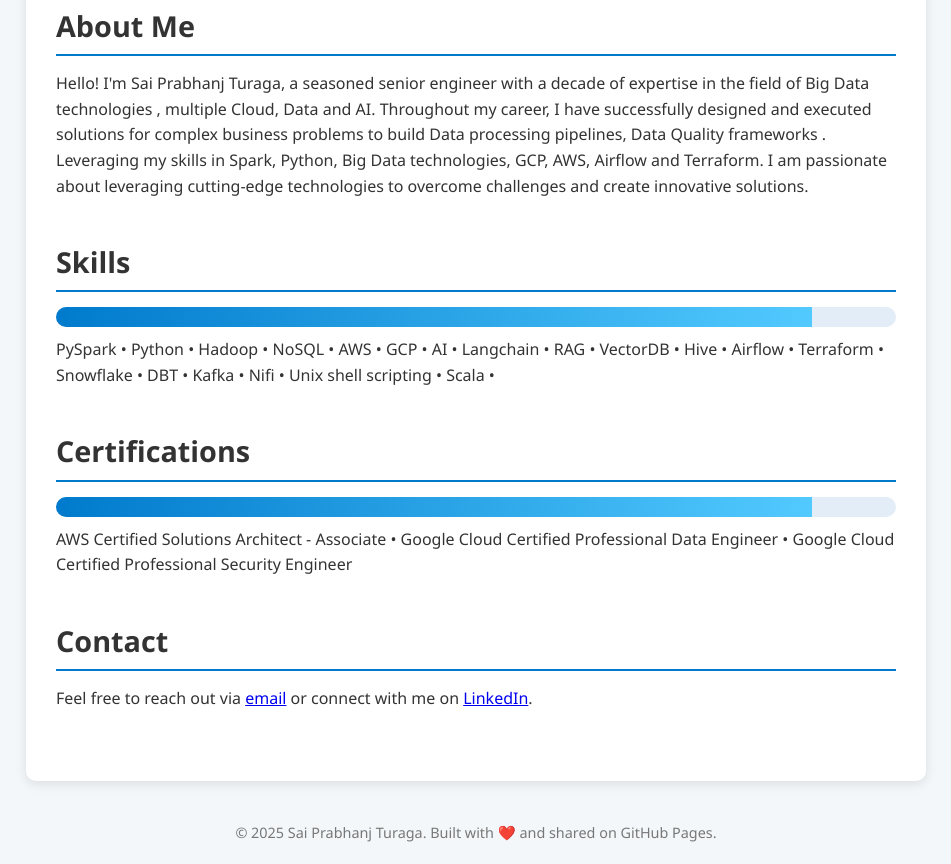
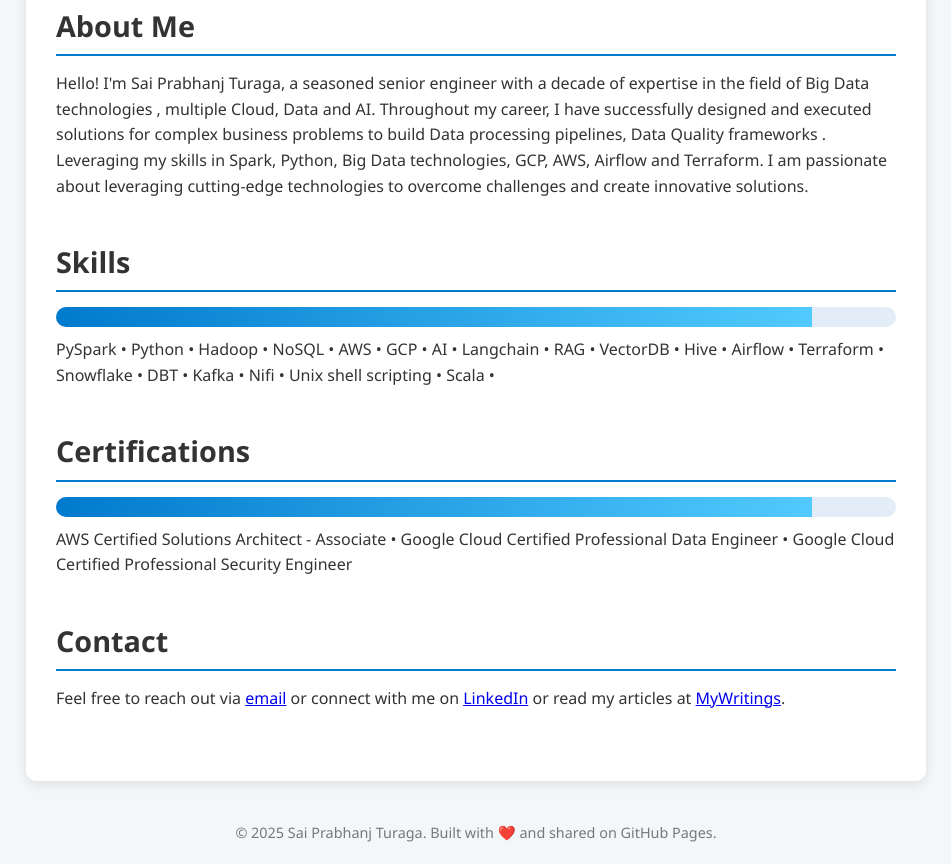
Before and after one commit to prabhanj08/prabhanj08.github.io, a plain HTML site: page index.html in a window 1280 px wide. Shown: the part 257-1121 px from the top of the page, without its empty margins (164-1115 px from the left). Drawn offline with Linux system fonts and the light colour scheme.

Commit message:
Update index.html

```diff
--- a/index.html
+++ b/index.html
@@ -260,7 +260,7 @@
     <section id="contact">
       <h2>Contact</h2>
        <p>
-        Feel free to reach out via <a href="mailto:tsaiprabhanj@gmail.com">email</a> or connect with me on <a href="https://www.linkedin.com/in/sai-prabhanj-turaga" target="_blank" rel="noopener">LinkedIn</a>.
+        Feel free to reach out via <a href="mailto:tsaiprabhanj@gmail.com">email</a> or connect with me on <a href="https://www.linkedin.com/in/sai-prabhanj-turaga" target="_blank" rel="noopener">LinkedIn</a> or read my articles at <a href="https://tsaiprabhanj.medium.com/lists" target="_blank" rel="noopener">MyWritings</a>.
       </p>
       <!--
       <form id="contact-form">
```
